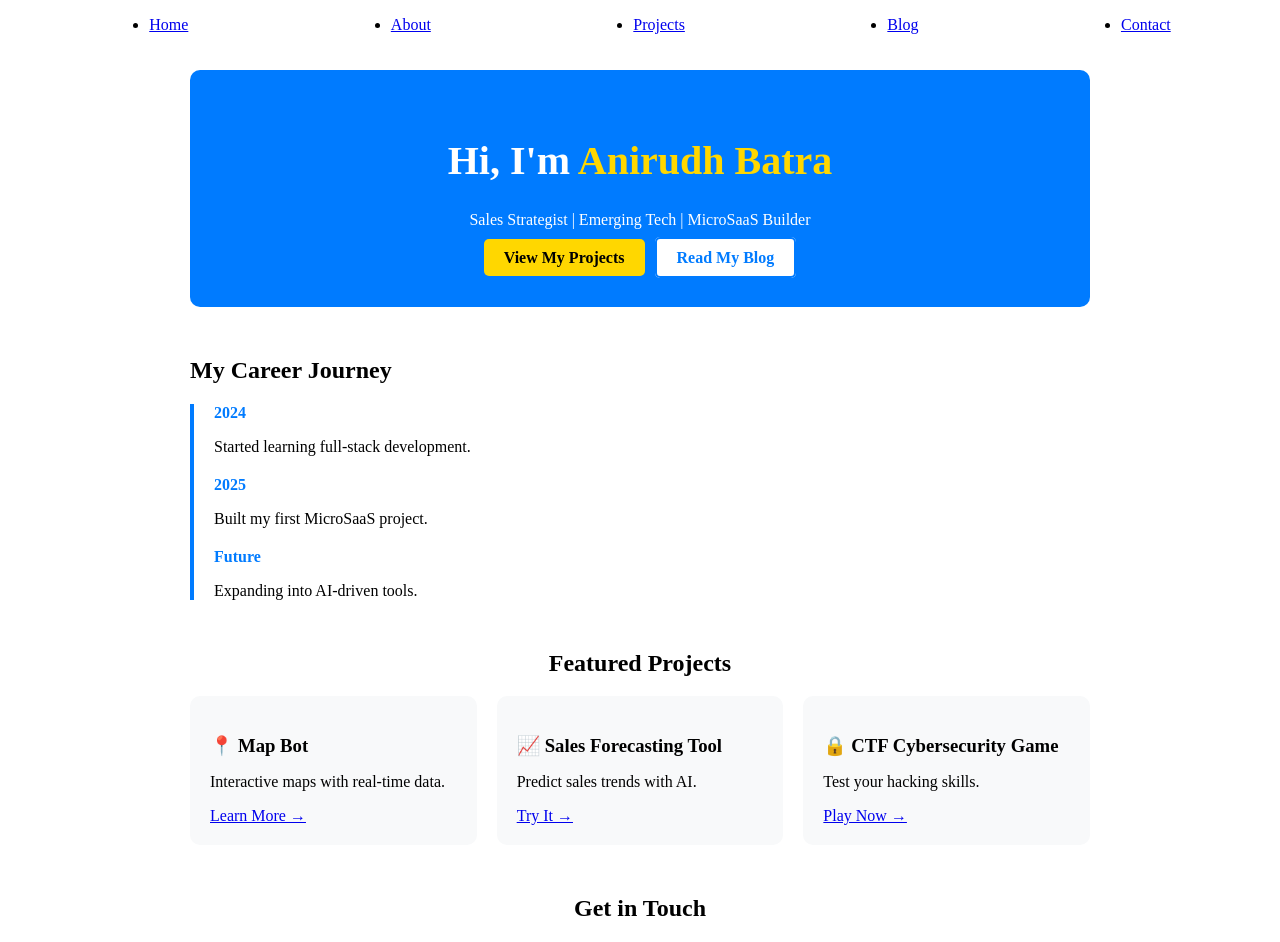
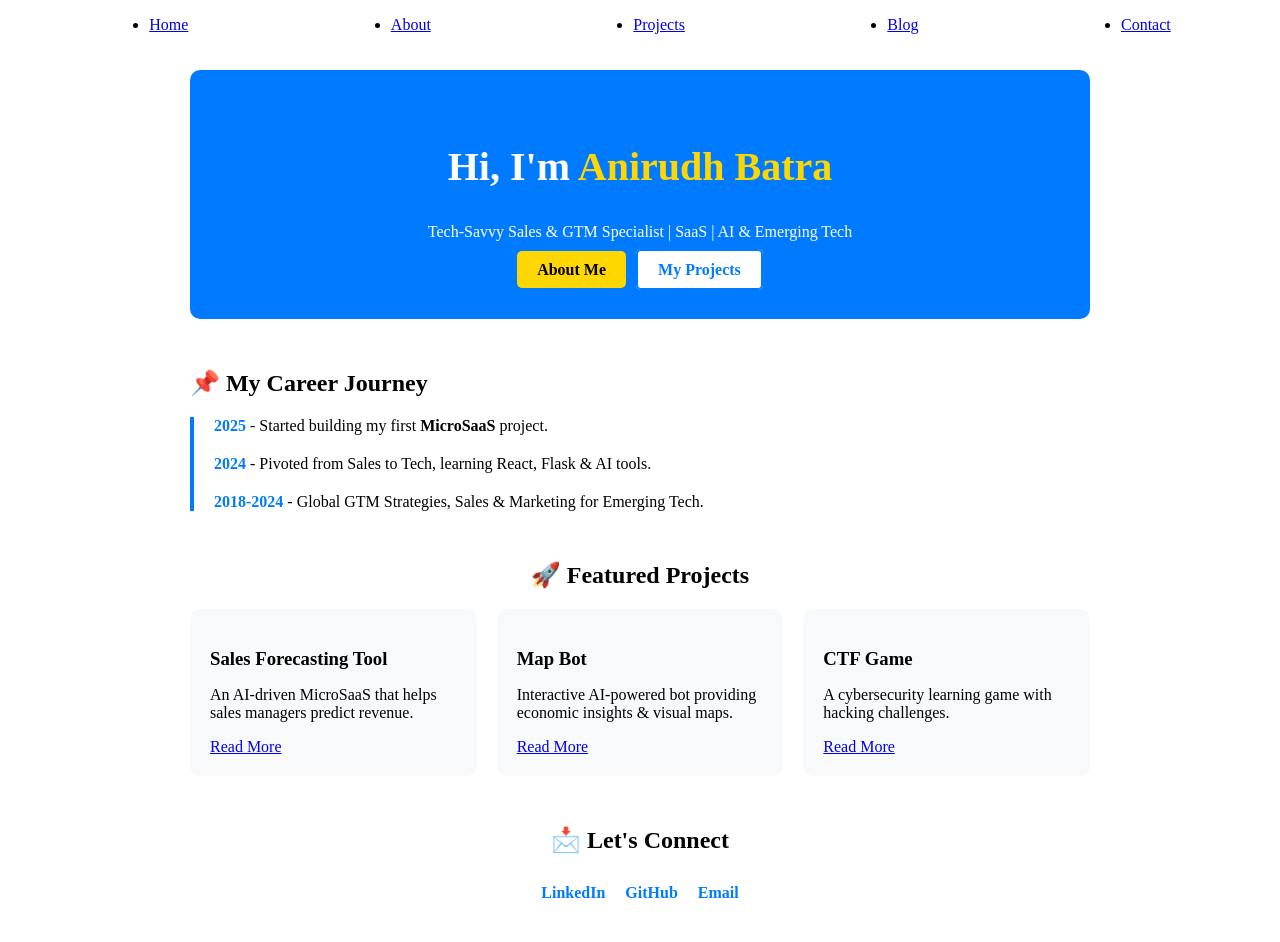
Before and after one commit to AnirudhB-6001/interactive-website, a React (Vite) app: page / in a window 1280 px wide. Shown: the top 942 px of the page. Built offline with nearby package versions, Linux system fonts and the light colour scheme.

Commit message:
Home Page update 1.0

```diff
--- a/src/pages/Home.jsx
+++ b/src/pages/Home.jsx
@@ -1,70 +1,69 @@
 import React from "react";
-import "../styles/home.css";
 import { Link } from "react-router-dom";
+import "../styles/home.css"; // Ensure this path matches your project structure
 
 const Home = () => {
   return (
     <div className="home-container">
+
       {/* Hero Section */}
-      <div className="hero">
+      <section className="hero">
         <h1>Hi, I'm <span className="highlight">Anirudh Batra</span></h1>
-        <p>Sales Strategist | Emerging Tech | MicroSaaS Builder</p>
+        <p>Tech-Savvy Sales & GTM Specialist | SaaS | AI & Emerging Tech</p>
         <div className="cta-buttons">
-          <Link to="/projects" className="btn primary">View My Projects</Link>
-          <Link to="/blog" className="btn secondary">Read My Blog</Link>
+          <a href="/about" className="btn primary">About Me</a>
+          <a href="/projects" className="btn secondary">My Projects</a>
         </div>
-      </div>
+      </section>
 
-      {/* Interactive Resume Section */}
-      <div className="resume-section">
-        <h2>My Career Journey</h2>
+      {/* Resume Timeline Section */}
+      <section className="resume-section">
+        <h2>📌 My Career Journey</h2>
         <div className="timeline">
           <div className="timeline-item">
-            <span className="year">2024</span>
-            <p>Started learning full-stack development.</p>
+            <span className="year">2025</span> - Started building my first <strong>MicroSaaS</strong> project.
           </div>
           <div className="timeline-item">
-            <span className="year">2025</span>
-            <p>Built my first MicroSaaS project.</p>
+            <span className="year">2024</span> - Pivoted from Sales to Tech, learning React, Flask & AI tools.
           </div>
           <div className="timeline-item">
-            <span className="year">Future</span>
-            <p>Expanding into AI-driven tools.</p>
+            <span className="year">2018-2024</span> - Global GTM Strategies, Sales & Marketing for Emerging Tech.
           </div>
         </div>
-      </div>
+      </section>
 
-      {/* Featured Projects */}
-      <div className="projects-section">
-        <h2>Featured Projects</h2>
+      {/* Key Projects Section */}
+      <section className="projects-section">
+        <h2>🚀 Featured Projects</h2>
         <div className="projects-grid">
           <div className="project-card">
-            <h3>📍 Map Bot</h3>
-            <p>Interactive maps with real-time data.</p>
-            <Link to="/projects">Learn More →</Link>
+            <h3>Sales Forecasting Tool</h3>
+            <p>An AI-driven MicroSaaS that helps sales managers predict revenue.</p>
+            <Link to="/blog">Read More</Link>
           </div>
           <div className="project-card">
-            <h3>📈 Sales Forecasting Tool</h3>
-            <p>Predict sales trends with AI.</p>
-            <Link to="/projects">Try It →</Link>
+            <h3>Map Bot</h3>
+            <p>Interactive AI-powered bot providing economic insights & visual maps.</p>
+            <Link to="/blog">Read More</Link>
           </div>
           <div className="project-card">
-            <h3>🔒 CTF Cybersecurity Game</h3>
-            <p>Test your hacking skills.</p>
-            <Link to="/projects">Play Now →</Link>
+            <h3>CTF Game</h3>
+            <p>A cybersecurity learning game with hacking challenges.</p>
+            <Link to="/blog">Read More</Link>
           </div>
         </div>
-      </div>
+      </section>
 
-      {/* Contact & Social */}
-      <div className="contact-section">
-        <h2>Get in Touch</h2>
-        <p>Let's connect and build something amazing.</p>
+      {/* Contact Section */}
+      <section className="contact-section">
+        <h2>📩 Let's Connect</h2>
         <div className="social-links">
-          <a href="https://github.com/AnirudhB-6001" target="_blank">GitHub</a>
-          <a href="https://www.linkedin.com/in/anirudh-batra-bd" target="_blank">LinkedIn</a>
+          <a href="https://www.linkedin.com/in/anirudh-batra-bd" target="_blank" rel="noopener noreferrer">LinkedIn</a>
+          <a href="https://github.com/AnirudhB-6001" target="_blank" rel="noopener noreferrer">GitHub</a>
+          <a href="mailto:contact@anirudhbatraofficial.com">Email</a>
         </div>
-      </div>
+      </section>
+
     </div>
   );
 };
```
